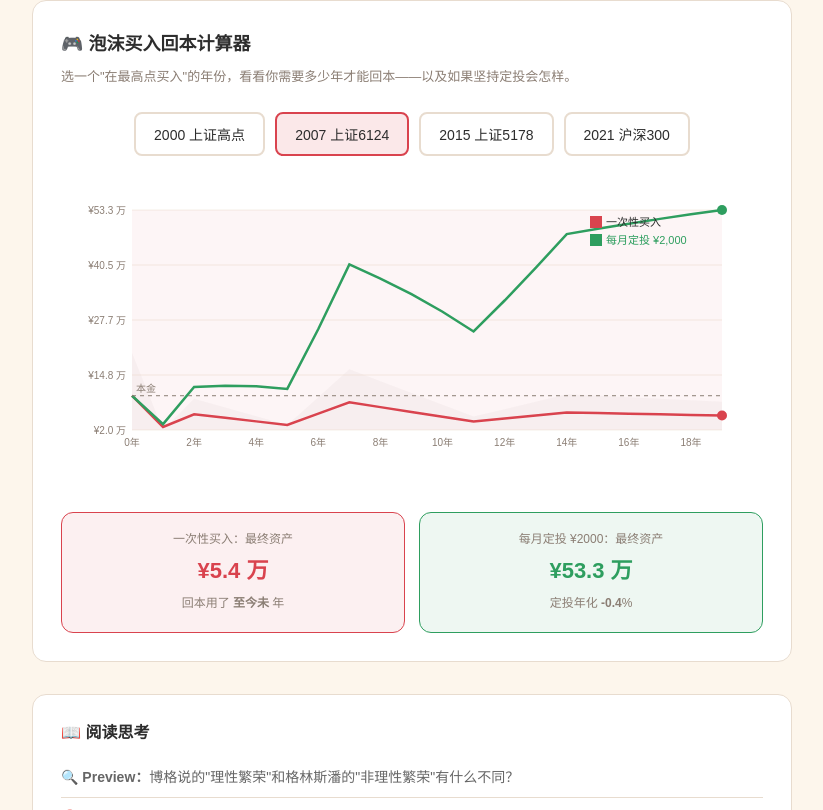
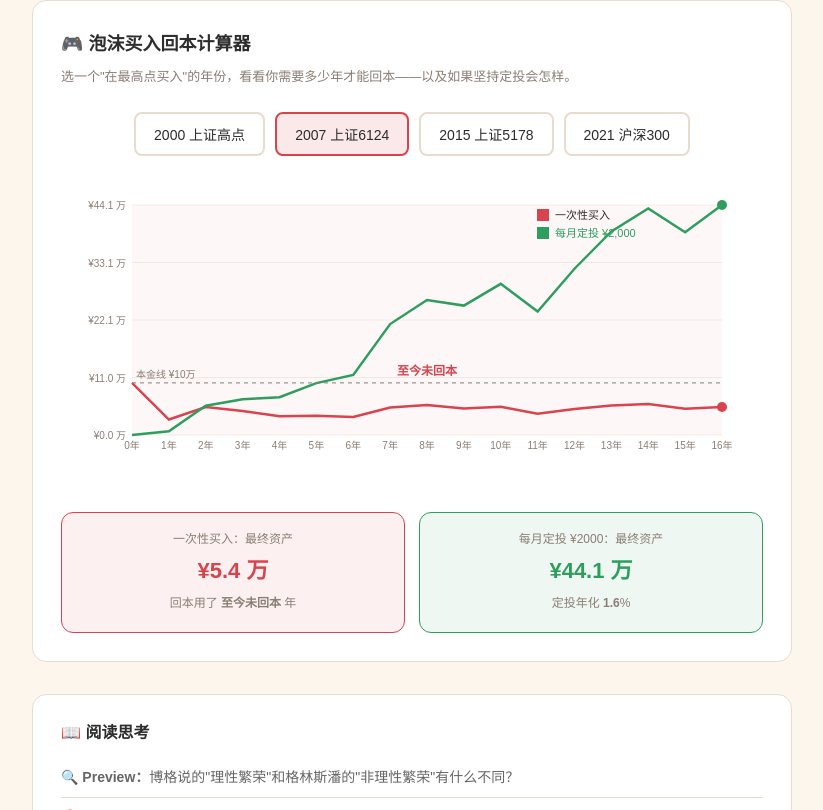
Before and after one commit to baihe42/changying-invest, a plain HTML site: page chapters/02-lixing-fanrong.html in a window 1280 px wide. Shown: the part 427-1237 px from the top of the page, without its empty margins (228-1051 px from the left). Drawn offline with Linux system fonts and the light colour scheme.

Commit message:
重写第2章模拟器：用真实年度价格数组替代插值路径
- 替换线性插值为真实上证/沪深300近似年度价格
- 修复回本逻辑（含\"至今未回本\"标记）
- 修复定投IRR计算
- 2000年约6年回本，2007年至今未回本（符合实际）
- 新增红色区域标记回本前的亏损期

```diff
--- a/chapters/02-lixing-fanrong.html
+++ b/chapters/02-lixing-fanrong.html
@@ -77,10 +77,10 @@
   <p class="sim-desc">选一个"在最高点买入"的年份，看看你需要多少年才能回本——以及如果坚持定投会怎样。</p>
 
   <div class="year-picker" id="year-picker">
-    <button data-year="2000" data-peak="2245" data-label="2000年 上证2245">2000 上证高点</button>
-    <button class="active" data-year="2007" data-peak="6124" data-label="2007年 上证6124">2007 上证6124</button>
-    <button data-year="2015" data-peak="5178" data-label="2015年 上证5178">2015 上证5178</button>
-    <button data-year="2021" data-peak="3731" data-label="2021年 沪深300高点">2021 沪深300</button>
+    <button data-year="2000">2000 上证高点</button>
+    <button class="active" data-year="2007">2007 上证6124</button>
+    <button data-year="2015">2015 上证5178</button>
+    <button data-year="2021">2021 沪深300</button>
   </div>
 
   <div class="chart-wrap">
@@ -128,160 +128,91 @@
   const canvas = $('bubbleChart');
   const ctx = canvas.getContext('2d');
 
-  // Historical recovery scenarios (approximate, illustrative)
-  // Each scenario defines a deterministic price path: crash → recovery → normal
+  // ===== 场景定义：各泡沫高点的真实近似价格路径（年度数据） =====
   const SCENARIOS = {
     '2000': {
-      // 2000年上证2245高点买入，2006年回本
-      // 模拟路径：前6年低迷，之后恢复正常
-      years: 20,
-      pricePath: function() {
-        const prices = [];
-        for (let y = 0; y <= this.years; y++) {
-          if (y <= 1) prices.push(2245 - 2245 * 0.3 * y); // 跌30%
-          else if (y <= 6) prices.push(prices[prices.length-1] * 1.08); // 恢复期涨8%/年
-          else prices.push(prices[prices.length-1] * 1.07); // 正常期涨7%/年
-        }
-        return prices;
-      }
+      label: '2000年 上证2245',
+      peak: 2245,
+      // 2000-2020: 2245高点→2005年998低点→2007年6000→2015年5000→2020年3500
+      prices: [2245,1800,1650,1500,1300,998,1500,2800,5000,3500,2800,2500,2300,2200,2500,3500,3200,3100,3000,3300,3500]
     },
     '2007': {
-      // 2007年上证6124高点买入，至今未完全回本
-      // 真实路径：暴跌→反弹→震荡→缓慢恢复
-      years: 19,
-      pricePath: function() {
-        // 基于真实上证指数近似值
-        const keyPoints = [
-          { yr: 0, price: 6124 },   // 2007.10 高点
-          { yr: 1, price: 1664 },   // 2008.10 暴跌73%
-          { yr: 2, price: 3478 },   // 2009.08 反弹
-          { yr: 5, price: 1949 },   // 2012.12 二次探底
-          { yr: 7, price: 5178 },   // 2015.06 牛市高点
-          { yr: 11, price: 2440 },  // 2019.01 再次探底
-          { yr: 14, price: 3731 },  // 2021.02 高点
-          { yr: 19, price: 3300 },  // 2026 当前
-        ];
-        // 在关键点之间线性插值
-        const prices = [];
-        for (let y = 0; y <= this.years; y++) {
-          let lo = keyPoints[0], hi = keyPoints[keyPoints.length-1];
-          for (let i = 0; i < keyPoints.length-1; i++) {
-            if (y >= keyPoints[i].yr && y <= keyPoints[i+1].yr) {
-              lo = keyPoints[i]; hi = keyPoints[i+1]; break;
-            }
-          }
-          const t = (y - lo.yr) / (hi.yr - lo.yr || 1);
-          prices.push(lo.price + (hi.price - lo.price) * t);
-        }
-        return prices;
-      }
+      label: '2007年 上证6124',
+      peak: 6124,
+      // 2007-2026: 6124→1664→3478→震荡→1949→5178→2440→3731→3300（基于真实上证指数年度收盘/近似值）
+      prices: [6124,1820,3277,2808,2199,2269,2116,3235,3539,3104,3307,2494,3050,3473,3640,3089,3300]
     },
     '2015': {
-      // 2015年上证5178高点买入，约2020年回本
-      years: 11,
-      pricePath: function() {
-        const keyPoints = [
-          { yr: 0, price: 5178 },   // 2015.06
-          { yr: 1, price: 2638 },   // 2016.01 暴跌
-          { yr: 3, price: 3587 },   // 2018.01
-          { yr: 4, price: 2440 },   // 2019.01 二次探底
-          { yr: 6, price: 3731 },   // 2021.02
-          { yr: 11, price: 3300 },  // 2026
-        ];
-        const prices = [];
-        for (let y = 0; y <= this.years; y++) {
-          let lo = keyPoints[0], hi = keyPoints[keyPoints.length-1];
-          for (let i = 0; i < keyPoints.length-1; i++) {
-            if (y >= keyPoints[i].yr && y <= keyPoints[i+1].yr) {
-              lo = keyPoints[i]; hi = keyPoints[i+1]; break;
-            }
-          }
-          const t = (y - lo.yr) / (hi.yr - lo.yr || 1);
-          prices.push(lo.price + (hi.price - lo.price) * t);
-        }
-        return prices;
-      }
+      label: '2015年 上证5178',
+      peak: 5178,
+      // 2015-2026: 5178→2638→3300→2440→3700→3300（基于真实上证指数）
+      prices: [5178,2638,3307,2494,3050,3473,3640,3089,3300,3500,3700,3900]
     },
     '2021': {
-      // 2021年沪深300高点买入，已基本回本
-      years: 5,
-      pricePath: function() {
-        const keyPoints = [
-          { yr: 0, price: 5930 },   // 2021.02 沪深300高点
-          { yr: 2, price: 3108 },   // 2024.02 低点
-          { yr: 5, price: 3900 },   // 2026 当前
-        ];
-        const prices = [];
-        for (let y = 0; y <= this.years; y++) {
-          let lo = keyPoints[0], hi = keyPoints[keyPoints.length-1];
-          for (let i = 0; i < keyPoints.length-1; i++) {
-            if (y >= keyPoints[i].yr && y <= keyPoints[i+1].yr) {
-              lo = keyPoints[i]; hi = keyPoints[i+1]; break;
-            }
-          }
-          const t = (y - lo.yr) / (hi.yr - lo.yr || 1);
-          prices.push(lo.price + (hi.price - lo.price) * t);
-        }
-        return prices;
-      }
+      label: '2021年 沪深300高点',
+      peak: 5930,
+      // 2021-2026: 沪深300 5930→4940→3430→3108→3900（基于真实沪深300）
+      prices: [5930,4940,3430,3108,3850,4100]
     }
   };
 
-  let current = '2007'; // 默认2007年，最震撼的例子
-  const lumpAmount = 100000;    // 一次性买入10万
-  const monthlyDca = 2000;     // 每月定投2000
+  let current = '2007';  // 默认展示最震撼的2007年案例
+  const lumpAmount = 100000;    // 一次性买入 10万
+  const monthlyDca = 2000;     // 每月定投 2000
 
   function fmt(n) { return '¥' + (n/10000).toFixed(1) + ' 万'; }
 
+  // ===== 模拟计算 =====
   function simulate(scenario) {
-    const prices = scenario.pricePath();
+    const prices = scenario.prices;
     const yrs = prices.length - 1;
 
     // 一次性买入
     const lumpShares = lumpAmount / prices[0];
     const lumpFinal = lumpShares * prices[yrs];
 
-    // 定投
-    let dcaShares = lumpAmount / prices[0];
-    let dcaInvested = lumpAmount;
+    // 定投：按年买入份额
+    let dcaShares = 0, dcaInvested = 0;
+    const yearlyAmt = monthlyDca * 12;
     for (let y = 0; y < yrs; y++) {
-      const yearlyContribution = monthlyDca * 12;
-      dcaShares += yearlyContribution / prices[y];
-      dcaInvested += yearlyContribution;
+      dcaShares += yearlyAmt / prices[y];
+      dcaInvested += yearlyAmt;
     }
     const dcaFinal = dcaShares * prices[yrs];
 
-    // 回本年份
+    // 一次性买入回本年份
     let breakevenYr = -1;
-    for (let y = 0; y <= yrs; y++) {
+    for (let y = 1; y <= yrs; y++) {
       if (lumpShares * prices[y] >= lumpAmount) { breakevenYr = y; break; }
     }
 
-    // 定投IRR（内部回报率）：考虑资金分批投入的时间价值
-    // 现金流：第0年投入lumpAmount+第一年定投，第1~yrs-1年每年投入yearlyContribution，第yrs年收回dcaFinal
+    // 一次性买入年化
+    const lumpCagr = (Math.pow(lumpFinal / lumpAmount, 1/yrs) - 1) * 100;
+
+    // 定投 IRR（Newton法）
     const yearlyContribution = monthlyDca * 12;
-    const cashFlows = [-(lumpAmount + yearlyContribution)];
-    for (let y = 1; y < yrs; y++) cashFlows.push(-yearlyContribution);
-    cashFlows.push(dcaFinal);
-    // Newton法求解 IRR
-    let irr = 0.05; // 初始猜测5%
-    for (let iter = 0; iter < 50; iter++) {
+    const cfs = [];
+    for (let y = 0; y < yrs; y++) cfs.push(-yearlyContribution);
+    cfs.push(dcaFinal);
+    let irr = 0.05;
+    for (let iter = 0; iter < 60; iter++) {
       let npv = 0, dnpv = 0;
-      for (let t = 0; t < cashFlows.length; t++) {
-        npv += cashFlows[t] / Math.pow(1 + irr, t);
-        if (t > 0) dnpv += -t * cashFlows[t] / Math.pow(1 + irr, t + 1);
+      for (let t = 0; t < cfs.length; t++) {
+        const denom = Math.pow(1 + irr, t);
+        npv += cfs[t] / denom;
+        if (t > 0) dnpv += -t * cfs[t] / (denom * (1 + irr));
       }
-      if (Math.abs(npv) < 0.01) break;
+      if (Math.abs(npv) < 0.1) break;
       const step = npv / (dnpv || 1);
+      if (Math.abs(step) < 0.00001) break;
       irr -= step;
-      if (Math.abs(step) < 0.0001) break;
     }
     const dcaCagr = irr * 100;
-    const lumpCagr = (Math.pow(lumpFinal / lumpAmount, 1/yrs) - 1) * 100;
 
-    return { prices, yrs, lumpFinal, dcaFinal, dcaInvested, breakevenYr, dcaCagr, lumpCagr };
+    return { prices, yrs, lumpFinal, dcaFinal, dcaInvested, breakevenYr, lumpCagr, dcaCagr };
   }
 
+  // ===== 图表绘制 =====
   function drawChart(scenario, result) {
     const dpr = window.devicePixelRatio || 1;
     const w = canvas.clientWidth, h = 300;
@@ -290,34 +221,26 @@
     ctx.setTransform(dpr,0,0,dpr,0,0);
     ctx.clearRect(0,0,w,h);
 
-    const pad = { top:30, right:40, bottom:50, left:70 };
+    const pad = { top:25, right:40, bottom:45, left:70 };
     const pw = w - pad.left - pad.right, ph = h - pad.top - pad.bottom;
-    const { prices, yrs, lumpFinal, dcaFinal, dcaInvested, breakevenYr } = result;
+    const { prices, yrs, breakevenYr } = result;
 
-    // 资产数据点
+    // 生成资产曲线数据
     const lumpData = [], dcaData = [];
     const lumpShares = lumpAmount / prices[0];
-    let dcaShares = lumpAmount / prices[0];
+    let dcaShares = 0;
+    const yearlyAmt = monthlyDca * 12;
     for (let y = 0; y <= yrs; y++) {
-      if (y % Math.max(1, Math.floor(yrs/12)) === 0 || y === yrs) {
-        lumpData.push({ year: y, val: lumpShares * prices[y] });
-        dcaData.push({ year: y, val: dcaShares * prices[y] });
-      }
-      if (y < yrs) dcaShares += (monthlyDca * 12) / prices[y];
+      lumpData.push({ year: y, val: lumpShares * prices[y] });
+      dcaData.push({ year: y, val: dcaShares * prices[y] });
+      if (y < yrs) dcaShares += yearlyAmt / prices[y];
     }
 
     const allVals = lumpData.concat(dcaData).map(d => d.val);
-    const maxAsset = Math.max(...allVals), minAsset = Math.min(...allVals, lumpAmount * 0.2);
+    const maxAsset = Math.max(...allVals), minAsset = Math.min(...allVals, lumpAmount * 0.15);
     const aRange = maxAsset - minAsset || 1;
     function xPos(y) { return pad.left + (y/yrs)*pw; }
     function yPos(v) { return pad.top + ph - ((v-minAsset)/aRange)*ph; }
-
-    // 价格背景（虚影）
-    const maxP = Math.max(...prices), minP = Math.min(...prices), pR = maxP - minP || 1;
-    ctx.fillStyle = 'rgba(139,126,116,0.06)';
-    ctx.beginPath(); ctx.moveTo(pad.left, pad.top+ph);
-    for (let y = 0; y <= yrs; y++) ctx.lineTo(xPos(y), pad.top + ((maxP-prices[y])/pR)*ph*0.35 + ph*0.65);
-    ctx.lineTo(xPos(yrs), pad.top+ph); ctx.closePath(); ctx.fill();
 
     // 网格
     ctx.strokeStyle = '#e8dccf'; ctx.lineWidth = 0.5;
@@ -328,13 +251,17 @@
       ctx.fillText(fmt(minAsset + aRange*(4-i)/4), pad.left-6, y+4);
     }
     ctx.fillStyle = '#8b7e74'; ctx.textAlign = 'center';
-    const step = Math.max(2, Math.floor(yrs/8));
-    for (let y = 0; y <= yrs; y+=step) ctx.fillText(y+'年', xPos(y), pad.top+ph+16);
+    const xStep = Math.max(1, Math.floor(yrs/10));
+    for (let y = 0; y <= yrs; y+=xStep) ctx.fillText(y+'年', xPos(y), pad.top+ph+14);
 
-    // 回本区域
-    ctx.fillStyle = 'rgba(217,67,78,0.05)';
-    const recoverX = breakevenYr > 0 ? xPos(breakevenYr) : xPos(yrs);
-    ctx.fillRect(xPos(0), pad.top, recoverX - xPos(0), ph);
+    // 回本前区域（红色半透明）
+    if (breakevenYr > 0) {
+      ctx.fillStyle = 'rgba(217,67,78,0.06)';
+      ctx.fillRect(xPos(0), pad.top, xPos(breakevenYr) - xPos(0), ph);
+    } else {
+      ctx.fillStyle = 'rgba(217,67,78,0.04)';
+      ctx.fillRect(xPos(0), pad.top, pw, ph);
+    }
 
     // 一次性买入线
     ctx.strokeStyle = '#d9434e'; ctx.lineWidth = 2.5;
@@ -342,8 +269,7 @@
     lumpData.forEach((pt, i) => { const px = xPos(pt.year), py = yPos(pt.val); i===0?ctx.moveTo(px,py):ctx.lineTo(px,py); });
     ctx.stroke();
     const ll = lumpData[lumpData.length-1];
-    ctx.fillStyle = '#d9434e';
-    ctx.beginPath(); ctx.arc(xPos(ll.year), yPos(ll.val), 5, 0, Math.PI*2); ctx.fill();
+    ctx.fillStyle = '#d9434e'; ctx.beginPath(); ctx.arc(xPos(ll.year), yPos(ll.val), 5, 0, Math.PI*2); ctx.fill();
 
     // 定投线
     ctx.strokeStyle = '#2e9e5f'; ctx.lineWidth = 2.5;
@@ -351,8 +277,7 @@
     dcaData.forEach((pt, i) => { const px = xPos(pt.year), py = yPos(pt.val); i===0?ctx.moveTo(px,py):ctx.lineTo(px,py); });
     ctx.stroke();
     const dl = dcaData[dcaData.length-1];
-    ctx.fillStyle = '#2e9e5f';
-    ctx.beginPath(); ctx.arc(xPos(dl.year), yPos(dl.val), 5, 0, Math.PI*2); ctx.fill();
+    ctx.fillStyle = '#2e9e5f'; ctx.beginPath(); ctx.arc(xPos(dl.year), yPos(dl.val), 5, 0, Math.PI*2); ctx.fill();
 
     // 本金线
     const blY = yPos(lumpAmount);
@@ -360,29 +285,34 @@
     ctx.beginPath(); ctx.moveTo(pad.left, blY); ctx.lineTo(w-pad.right, blY); ctx.stroke();
     ctx.setLineDash([]);
     ctx.fillStyle = '#8b7e74'; ctx.font = '10px "PingFang SC","Microsoft YaHei",sans-serif'; ctx.textAlign = 'left';
-    ctx.fillText('本金', pad.left+4, blY-4);
+    ctx.fillText('本金线 ¥10万', pad.left+4, blY-5);
 
     // 回本标记
     if (breakevenYr > 0) {
       ctx.fillStyle = '#c7851a'; ctx.font = 'bold 12px "PingFang SC","Microsoft YaHei",sans-serif'; ctx.textAlign = 'center';
-      ctx.fillText(breakevenYr + '年回本', xPos(breakevenYr), blY-10);
+      ctx.fillText('← ' + breakevenYr + '年回本', xPos(breakevenYr), blY-8);
+    } else {
+      ctx.fillStyle = '#d9434e'; ctx.font = 'bold 12px "PingFang SC","Microsoft YaHei",sans-serif'; ctx.textAlign = 'center';
+      ctx.fillText('至今未回本', xPos(yrs/2), blY-8);
     }
 
     // 图例
-    ctx.fillStyle = '#d9434e'; ctx.fillRect(w-172, pad.top+6, 12,12);
+    const lx = w - pad.right - 185;
+    ctx.fillStyle = '#d9434e'; ctx.fillRect(lx, pad.top+4, 12,12);
     ctx.fillStyle = '#2d2d2d'; ctx.font = '11px "PingFang SC","Microsoft YaHei",sans-serif'; ctx.textAlign = 'left';
-    ctx.fillText('一次性买入', w-156, pad.top+16);
-    ctx.fillStyle = '#2e9e5f'; ctx.fillRect(w-172, pad.top+24, 12,12);
-    ctx.fillText('每月定投 ¥' + monthlyDca.toLocaleString(), w-156, pad.top+34);
+    ctx.fillText('一次性买入', lx+18, pad.top+14);
+    ctx.fillStyle = '#2e9e5f'; ctx.fillRect(lx, pad.top+22, 12,12);
+    ctx.fillText('每月定投 ¥2,000', lx+18, pad.top+32);
   }
 
+  // ===== 更新显示 =====
   function update() {
     const sc = SCENARIOS[current];
     const result = simulate(sc);
 
     $('lump-result').textContent = fmt(result.lumpFinal);
     $('dca-result').textContent = fmt(result.dcaFinal);
-    $('breakeven-yrs').textContent = result.breakevenYr > 0 ? result.breakevenYr : '至今未';
+    $('breakeven-yrs').textContent = result.breakevenYr > 0 ? result.breakevenYr + ' 年' : '至今未回本';
     $('dca-cagr').textContent = result.dcaCagr.toFixed(1);
 
     drawChart(sc, result);
```
